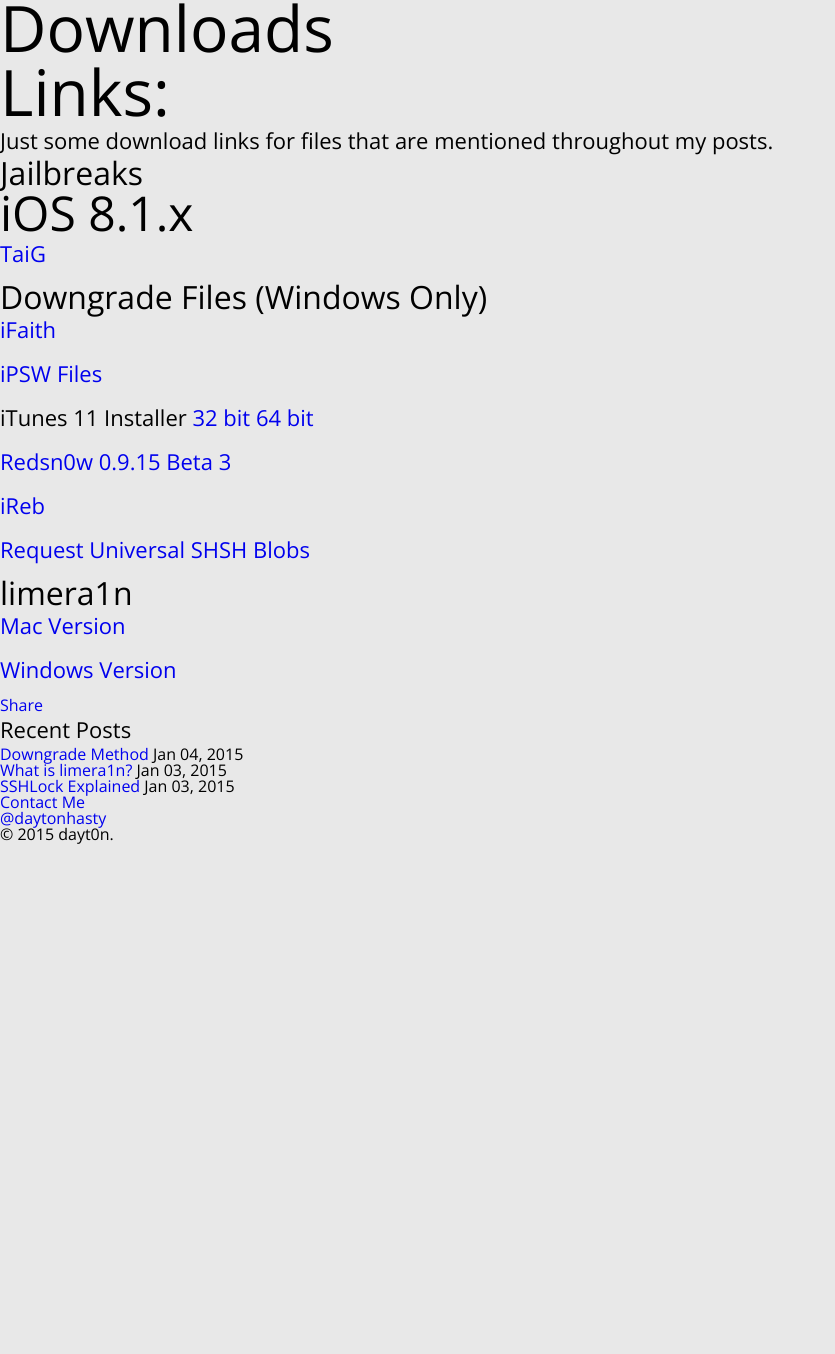
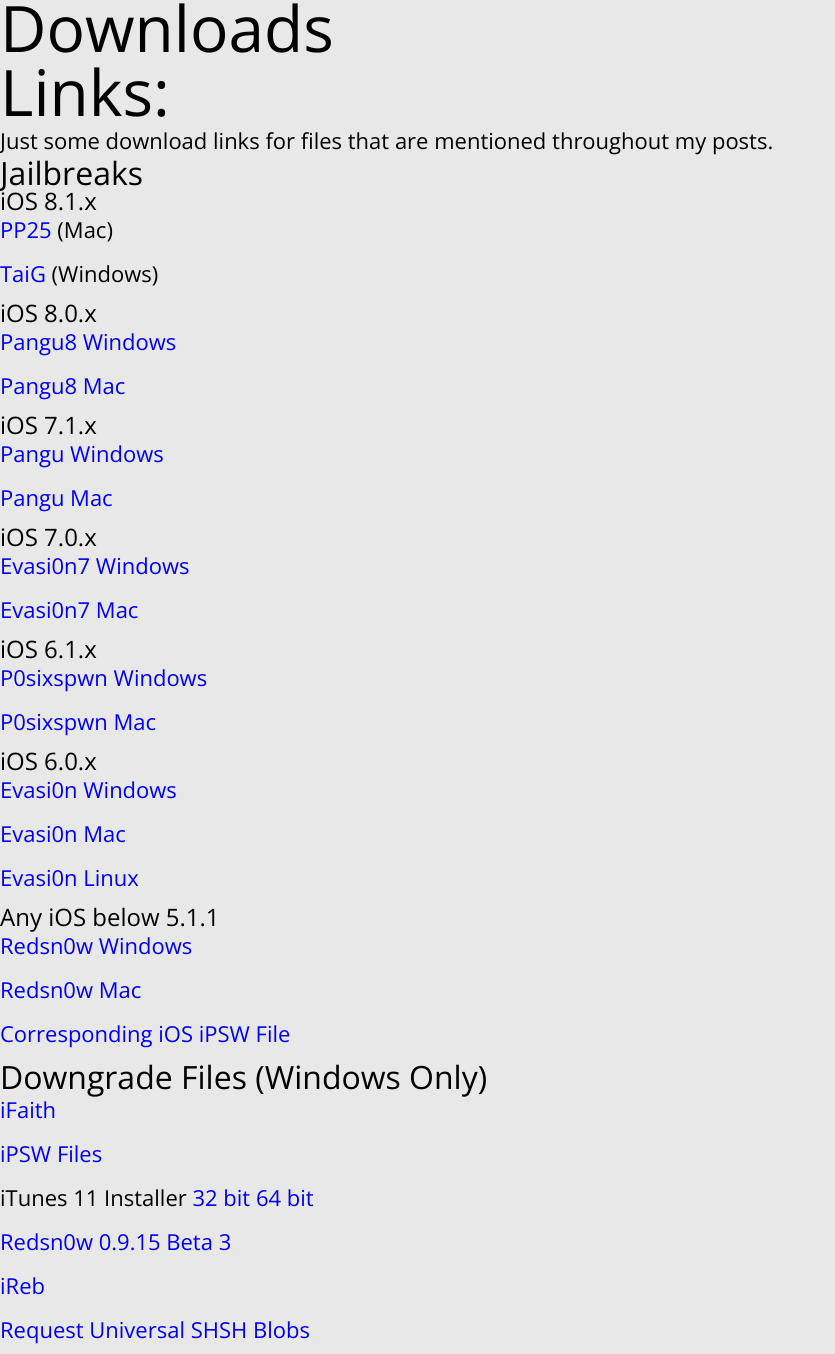
Before and after one commit to dayt0n/dayt0n.github.io, a Jekyll site: the page built from downloads.md, in a window 1280 px wide and 1400 px high, scrolled down 1234 px, cut to the strip 46-1400 px from the top of the window. Shown: the whole strip, without its empty margins (0-835 px from the left). Built offline with Jekyll 4.4.1, drawn with Linux system fonts in a browser that asks for light colours; comment, search, counter and statistics services are not loaded; before the commit the page ends 2125 px from its top, so only the background shows below that.

Commit message:
Added All Jailbreaks

```diff
--- a/downloads.md
+++ b/downloads.md
@@ -12,9 +12,41 @@
 
 ### Jailbreaks
 
-## iOS 8.1.x
+#### iOS 8.1.x
 
-* [TaiG](http://apt.taig.com/installer/en/TaiGJBreak_EN_1201.zip)
+* [PP25](http://ghost.25pp.com/soft/ppjailbreak.dmg) (Mac)
+* [TaiG](http://apt.taig.com/installer/en/TaiGJBreak_EN_1201.zip) (Windows)
+
+#### iOS 8.0.x
+
+* [Pangu8 Windows](http://dl.pangu.25pp.com/jb/Pangu8_v1.2.1.exe)
+* [Pangu8 Mac](http://dl.pangu.25pp.com/jb/Pangu8_v1.0.0.dmg)
+
+#### iOS 7.1.x
+
+* [Pangu Windows](http://dl.pangu.25pp.com/jb/Pangu_v1.2.1.exe)
+* [Pangu Mac](http://dl.pangu.25pp.com/jb/Pangu_v1.2.dmg)
+
+#### iOS 7.0.x
+
+* [Evasi0n7 Windows](https://mega.co.nz/#!MpU1RLSQ!weiXBk35QlkGgwhc1cb_puzZZoMGRQ8KtUOhYr8ex1k)
+* [Evasi0n7 Mac](https://mega.co.nz/#!5otk0TpR!TFbHcJAlEt534D3EUzhc82xQ4OG5MVlD7snvkAxQdGM)
+
+#### iOS 6.1.x
+
+* [P0sixspwn Windows](https://mega.co.nz/#!Rp12yZrK!EhZjmllrpQ4JDC7VvHbcUEautLNBSSFUgBzKFzB20js)
+* [P0sixspwn Mac](https://mega.co.nz/#!hptDFbzb!Dfa8Th7Ngw6PyDSnWDyMmzHbGYDrMqk64kRMB4MCv0c)
+
+#### iOS 6.0.x
+
+* [Evasi0n Windows](https://mega.co.nz/#!lscBQKST!88XCNjSPj0FYFlu1v3WApcrwW2XnHD_IEPKRef1RiWk)
+* [Evasi0n Mac](https://mega.co.nz/#!IlE33IJT!tk0UOjL8Wt7Np8UYi5LjQ3WKPnwqwWK-IY8HOzxsrsY)
+* [Evasi0n Linux](https://mega.co.nz/#!klVWRThY!alwqx8rzv_v6xFH5wgnMCT2R9hDVRSxoWshFmMHvesU)
+
+#### Any iOS below 5.1.1
+* [Redsn0w Windows](http://www.jailbreaktools.com/downloads/windows/redsn0w-0.9.15b3.zip)
+* [Redsn0w Mac](http://www.jailbreaktools.com/downloads/osx/redsn0w-0.9.15b3.zip)
+* [Corresponding iOS iPSW File](http://ipsw.me)
 
 ### Downgrade Files (Windows Only)
 * [iFaith](https://github.com/iH8sn0w/iFaith/releases/v1.5.9/1085/ifaith-v1.5.9.zip)
```
